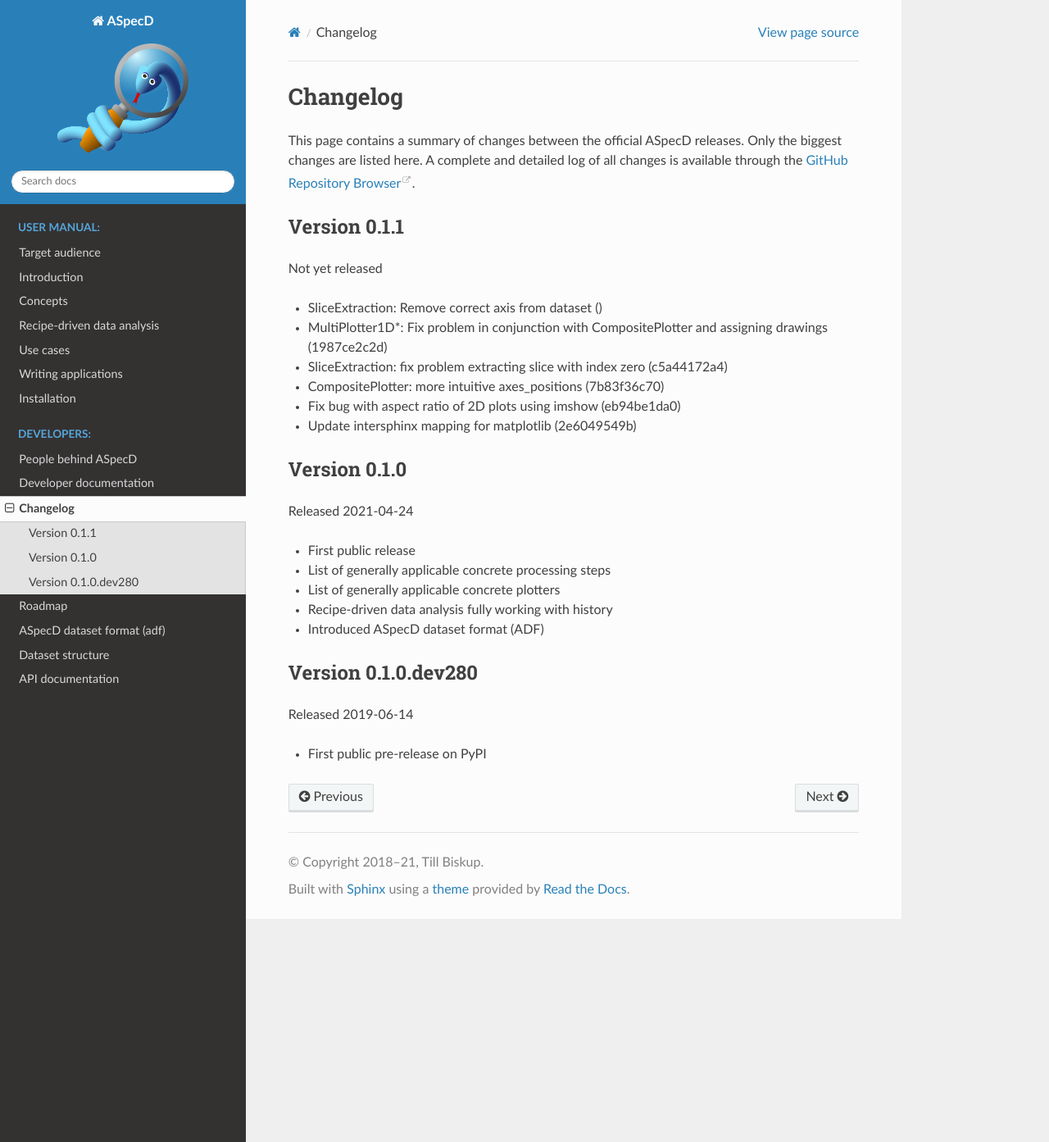
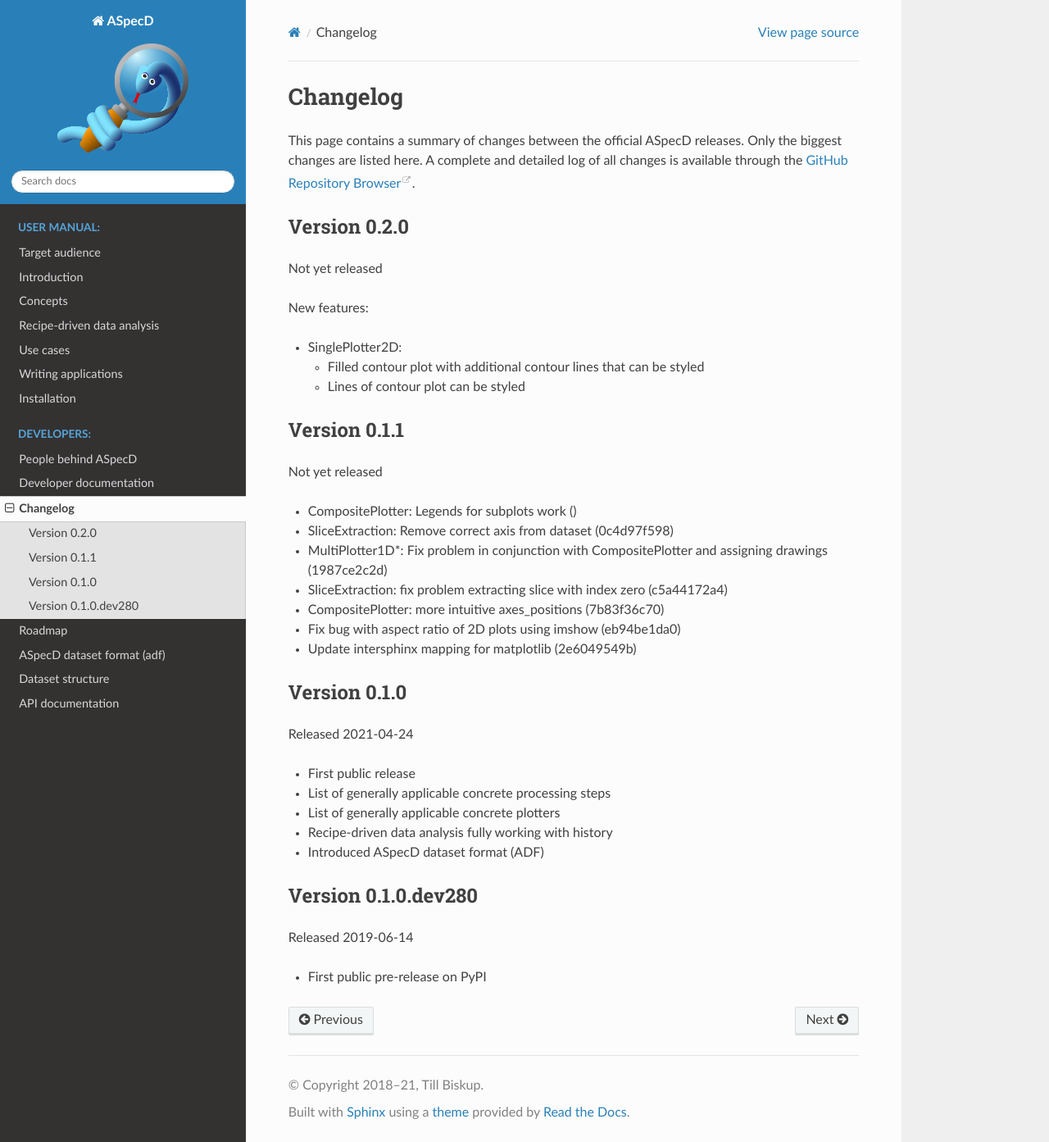
Before and after one commit to tillbiskup/aspecd, a Sphinx documentation site: the page built from docs/changelog.rst, in a window 1280 px wide and 1393 px high. Shown: the whole window at 82% size. Built offline with Sphinx 7.4.7 and the Read the Docs theme 2.0.0, drawn with Linux system fonts in a browser that asks for light colours.

Commit message:
CompositePlotter: Legends for subplots work

```diff
--- a/docs/changelog.rst
+++ b/docs/changelog.rst
@@ -5,12 +5,28 @@ Changelog
 This page contains a summary of changes between the official ASpecD releases. Only the biggest changes are listed here. A complete and detailed log of all changes is available through the `GitHub Repository Browser <https://github.com/tillbiskup/aspecd/commits/master>`_.
 
 
+Version 0.2.0
+=============
+
+Not yet released
+
+New features:
+
+* SinglePlotter2D:
+
+  * Filled contour plot with additional contour lines that can be styled
+
+  * Lines of contour plot can be styled
+
+
 Version 0.1.1
 =============
 
 Not yet released
 
-* SliceExtraction: Remove correct axis from dataset ()
+* CompositePlotter: Legends for subplots work ()
+
+* SliceExtraction: Remove correct axis from dataset (0c4d97f598)
 
 * MultiPlotter1D*: Fix problem in conjunction with CompositePlotter and assigning drawings (1987ce2c2d)
 
```
Also changed, not shown: 3 other files.
